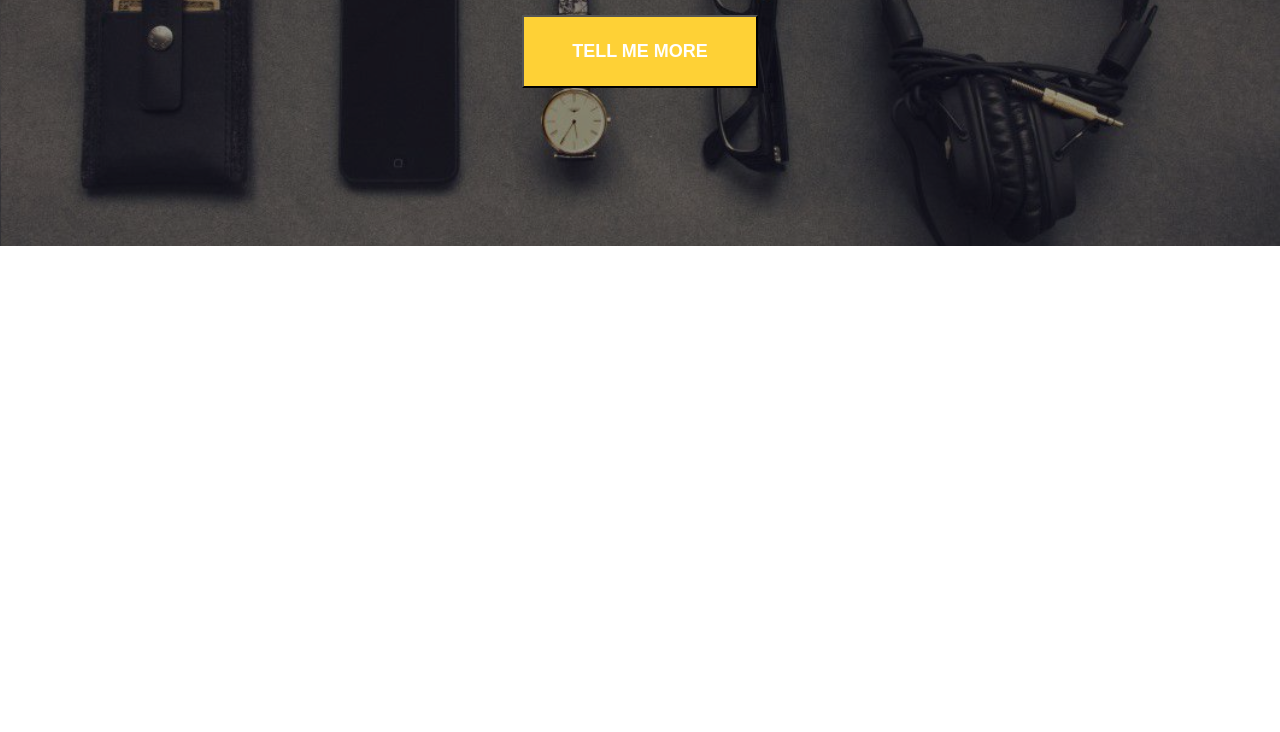
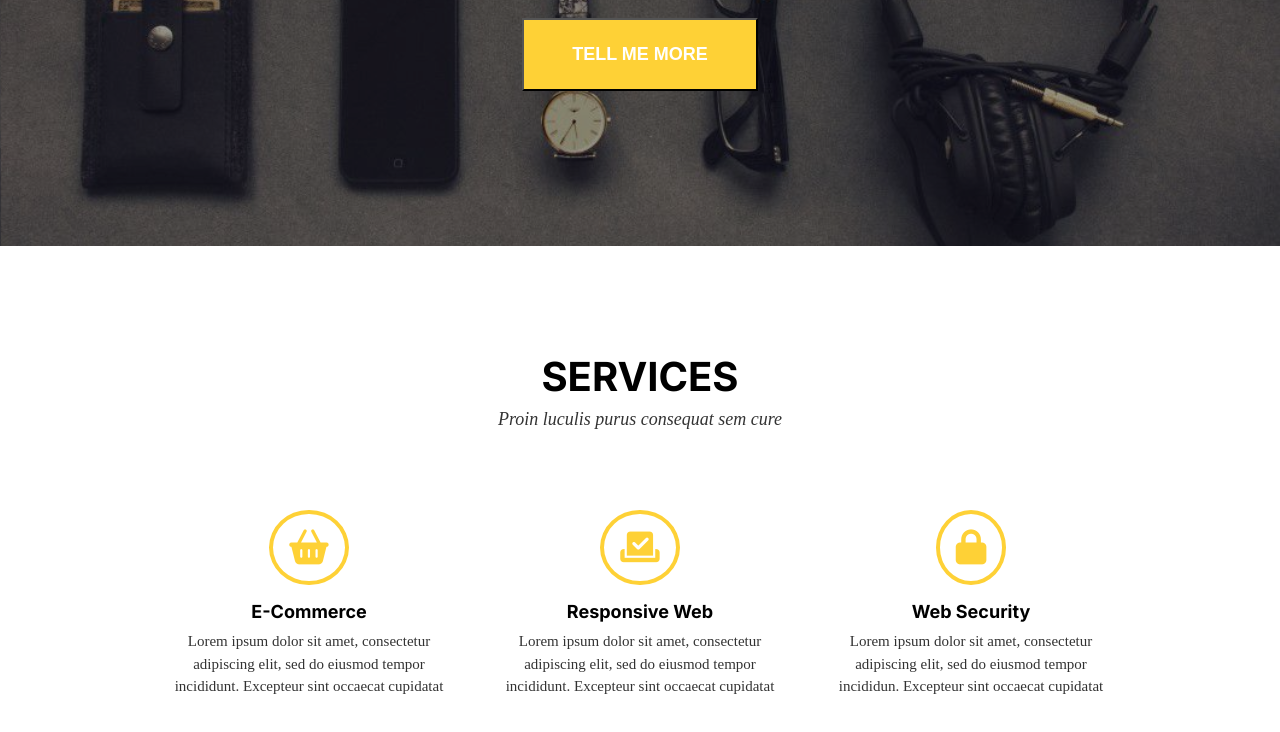
Before and after one commit to riozshow/project-4, a website: page index.html in a window 1280 px wide. Shown: the part 454-1186 px from the top of the page. Before the commit the page ends 800 px from the top, so only its background shows below. Drawn offline with Linux system fonts and the light colour scheme; a web font is replaced by a local one.

Commit message:
Create services section

```diff
--- a/index.html
+++ b/index.html
@@ -5,6 +5,7 @@
   <meta charset="UTF-8">
   <meta name="viewport" content="width=device-width, initial-scale=1.0">
   <title>Project-4</title>
+  <script src="https://kit.fontawesome.com/dcbd923284.js" crossorigin="anonymous"></script>
   <link rel="stylesheet" href="./vendor/bootstrap-grid.css">
   <link rel="preconnect" href="https://fonts.googleapis.com">
   <link rel="preconnect" href="https://fonts.gstatic.com" crossorigin>
@@ -39,6 +40,29 @@
       </div>
     </div>
   </section>
+  <section class="services">
+    <h2>SERVICES</h2>
+    <p>Proin luculis purus consequat sem cure</p>
+    <div class="container">
+      <div class="row">
+        <div class="service col-sm-12 col-lg-4">
+          <i class="fa-solid fa-basket-shopping"></i>
+          <h3>E-Commerce</h3>
+          <p>Lorem ipsum dolor sit amet, consectetur adipiscing elit, sed do eiusmod tempor incididunt. Excepteur sint occaecat cupidatat</p>
+        </div>
+        <div class="service col-sm-12 col-lg-4">
+          <i class="fa-solid fa-check-to-slot"></i>
+          <h3>Responsive Web</h3>
+          <p>Lorem ipsum dolor sit amet, consectetur adipiscing elit, sed do eiusmod tempor incididunt. Excepteur sint occaecat cupidatat</p>
+        </div>
+        <div class="service col-sm-12 col-lg-4">
+          <i class="fa-solid fa-lock"></i>
+          <h3>Web Security</h3>
+          <p>Lorem ipsum dolor sit amet, consectetur adipiscing elit, sed do eiusmod tempor incididun. Excepteur sint occaecat cupidatat</p>
+        </div>
+      </div>
+    </div>
+  </section>
 </body>
 
 </html>
--- a/sass/style.scss
+++ b/sass/style.scss
@@ -1,6 +1,7 @@
 /* Variables */
 
 $color-light: white;
+$color-dark: black;
 $color-primary: #fed136;
 
 $font-logo: "Imperial Script", cursive;
@@ -20,7 +21,35 @@ body {
   margin: 0;
   display: flex;
   flex-direction: column;
-  color: $color-light;
+  color: $color-dark;
+}
+
+section {
+  margin: 6rem 0;
+}
+
+h2 {
+  font-family: $font-sans;
+  text-align: center;
+  font-size: 40px;
+  margin: .5rem 0;
+  padding: 0;
+}
+
+h3 {
+  font-family: $font-sans;
+  text-align: center;
+  font-size: 18px;
+  margin: .5rem 0;
+}
+
+p {
+  text-align: center;
+  font-style: italic;
+  font-size: 18px;
+  margin: .5rem 0;
+  padding: 0;
+  opacity: .8;
 }
 
 .container {
@@ -44,6 +73,9 @@ body {
 /* Navbar */
 
 nav {
+
+  color: $color-light;
+
   ul {
     margin: 0;
     padding: 0;
@@ -63,7 +95,7 @@ nav {
     display: flex;
     justify-content: space-around;
     align-items: center;
-    padding: 2.75rem;
+    padding: 2.5rem;
   }
 
   .logo {
@@ -82,8 +114,10 @@ nav {
 
 .splash {
 
+  color: $color-light;
+
   .wrapper {
-    height: 570px;
+    height: 400px;
     display: flex;
     flex-direction: column;
     gap: 1.5rem;
@@ -117,3 +151,40 @@ nav {
   }
 
 }
+
+/* Services */
+
+.services {
+
+  i {
+    color: $color-primary;
+    font-size: 35px;
+    border: 4px solid $color-primary;
+    border-radius: 100%;
+    padding: 1rem;
+    margin-bottom: .5rem;
+  }
+
+
+
+  .row {
+    justify-content: center;
+    gap: 1rem;
+    margin: 5rem 0;
+  }
+
+  .service {
+    max-width: 315px;
+    display: flex;
+    flex-direction: column;
+    align-items: center;
+
+    p {
+      margin: 0;
+      font-style: normal;
+      font-size: 15px;
+      line-height: 1.5;
+    }
+  }
+
+}
```
Also changed, not shown: css/style.css, 1 other file.
